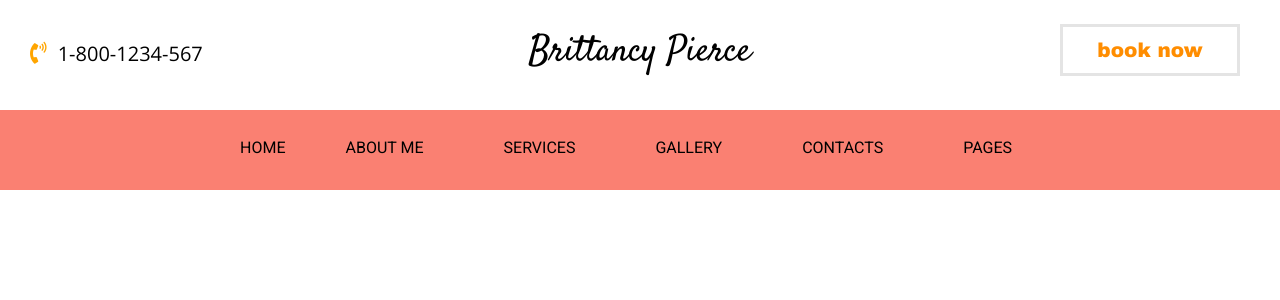
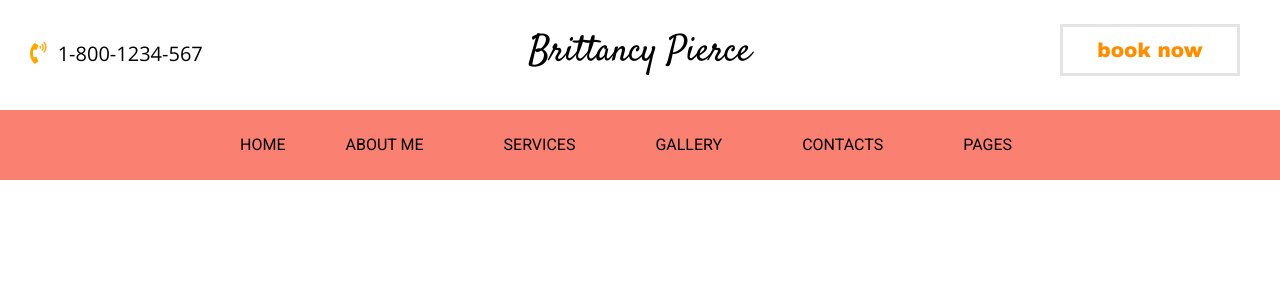
Before and after one commit to ImAshokDev/Brittancy-React-site, a React (Create React App) app: page / in a window 1280 px wide. Shown: the top 300 px of the page. Built offline with nearby package versions, Linux system fonts and the light colour scheme.

Commit message:
menu section height changed

```diff
--- a/src/menu/Menu.scss
+++ b/src/menu/Menu.scss
@@ -1,6 +1,6 @@
 .menu {
   background: salmon;
-  height: 80px;
+  height: 70px;
 
   ul {
     list-style-type: none;
@@ -12,7 +12,7 @@
     padding: 0;
     .home {
       float: left;
-      margin: 28px 20px 0 50px;
+      margin: 25px 20px 0 50px;
 
       transition-duration: 0.5s;
     }
@@ -23,7 +23,7 @@
 
     li {
       float: left;
-      margin: 28px 40px;
+      margin: 25px 40px;
       transition-duration: 0.5s;
     }
     li:hover {
```
